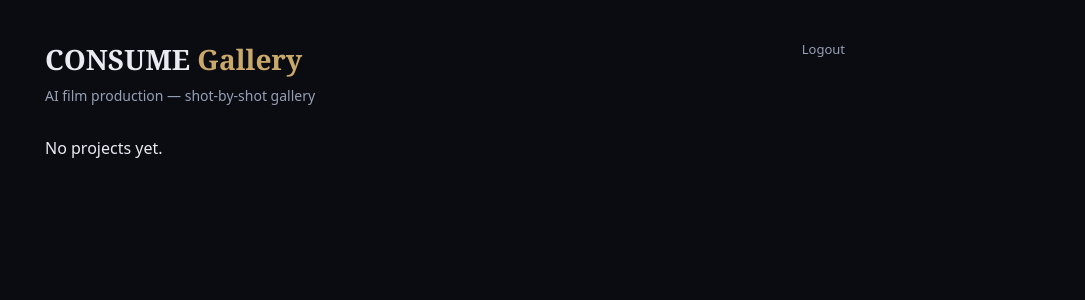
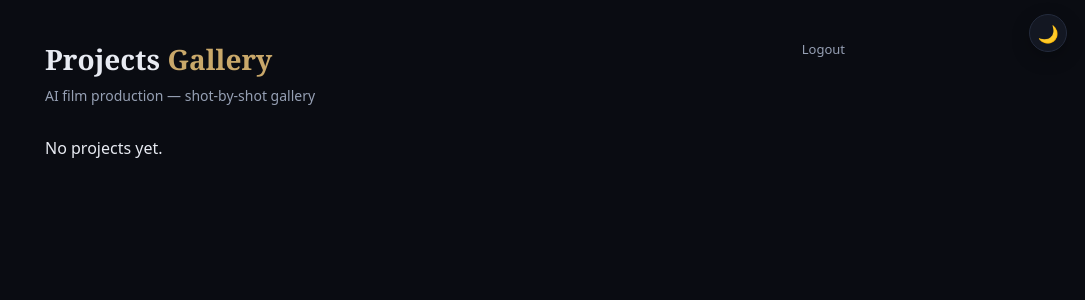
Before and after one commit to aoio-design/ai-film-gallery, a Flask app: page /projects in a window 1280 px wide. Shown: the top 300 px of the page, without its empty margins (195-1280 px from the left). Run offline with Flask 3, Linux system fonts and the light colour scheme; the visitor is signed in with stand-in values (Sample User, id 1).

Commit message:
Gallery: Projects Gallery title, Appearance editable, single Character header, light/dark toggle (Guide method, aio-theme key) on all pages

```diff
--- a/templates/project_list.html
+++ b/templates/project_list.html
@@ -3,7 +3,7 @@
 <head>
 <meta charset="UTF-8">
 <meta name="viewport" content="width=device-width, initial-scale=1">
-<title>Projects — CONSUME Gallery</title>
+<title>Projects Gallery</title>
 <style>
 :root {
   --bg:#0a0c12; --bg2:#0e1119; --panel:#131722; --panel2:#171c29;
@@ -12,6 +12,17 @@
   --sans:system-ui,-apple-system,'Segoe UI',Roboto,'Helvetica Neue',sans-serif;
   --serif:Georgia,'Times New Roman',serif;
 }
+/* light mode (same as Guide site) */
+html.light {
+  --bg:#f4f3ef; --bg2:#fbfaf7; --panel:#ffffff; --panel2:#f0eee7;
+  --line:#ded9cc; --text:#232a3a; --mut:#6b7280;
+  --gold:#a67c2e; --gold-hi:#8f6a22; --gold-dim:rgba(166,124,46,.12);
+}
+#theme-toggle { position:fixed; top:14px; right:18px; z-index:120; cursor:pointer;
+  font-size:17px; width:38px; height:38px; display:flex; align-items:center; justify-content:center;
+  background:var(--panel); border:1px solid var(--line); border-radius:50%;
+  box-shadow:0 6px 18px rgba(0,0,0,.25); user-select:none; }
+#theme-toggle:hover { border-color:var(--gold); }
 * { margin: 0; padding: 0; box-sizing: border-box; }
 body {
   font-family: var(--sans);
@@ -42,9 +53,14 @@ a:hover { color: var(--gold-hi); text-decoration: underline; }
 </style>
 </head>
 <body>
+<div id="theme-toggle" onclick="toggleTheme()" title="Toggle light / dark mode">🌙</div>
+<script>
+(function(){var t=localStorage.getItem('aio-theme');if(t==='light'){document.documentElement.classList.add('light');var b=document.getElementById('theme-toggle');if(b)b.textContent='☀️'}})();
+function toggleTheme(){var h=document.documentElement;h.classList.toggle('light');var l=h.classList.contains('light');localStorage.setItem('aio-theme',l?'light':'dark');document.getElementById('theme-toggle').textContent=l?'☀️':'🌙'}
+</script>
 <div class="container">
   <a href="/logout" class="logout">Logout</a>
-  <h1>CONSUME <span>Gallery</span></h1>
+  <h1>Projects <span>Gallery</span></h1>
   <p class="subtitle">AI film production — shot-by-shot gallery</p>
   {% if not projects and not seasons %}
     <p>No projects yet.</p>
```
Also changed, not shown: templates/assets.html (+19 -3 lines), templates/gallery.html (+17 -0 lines), templates/login.html (+17 -0 lines), templates/season.html (+17 -0 lines).
